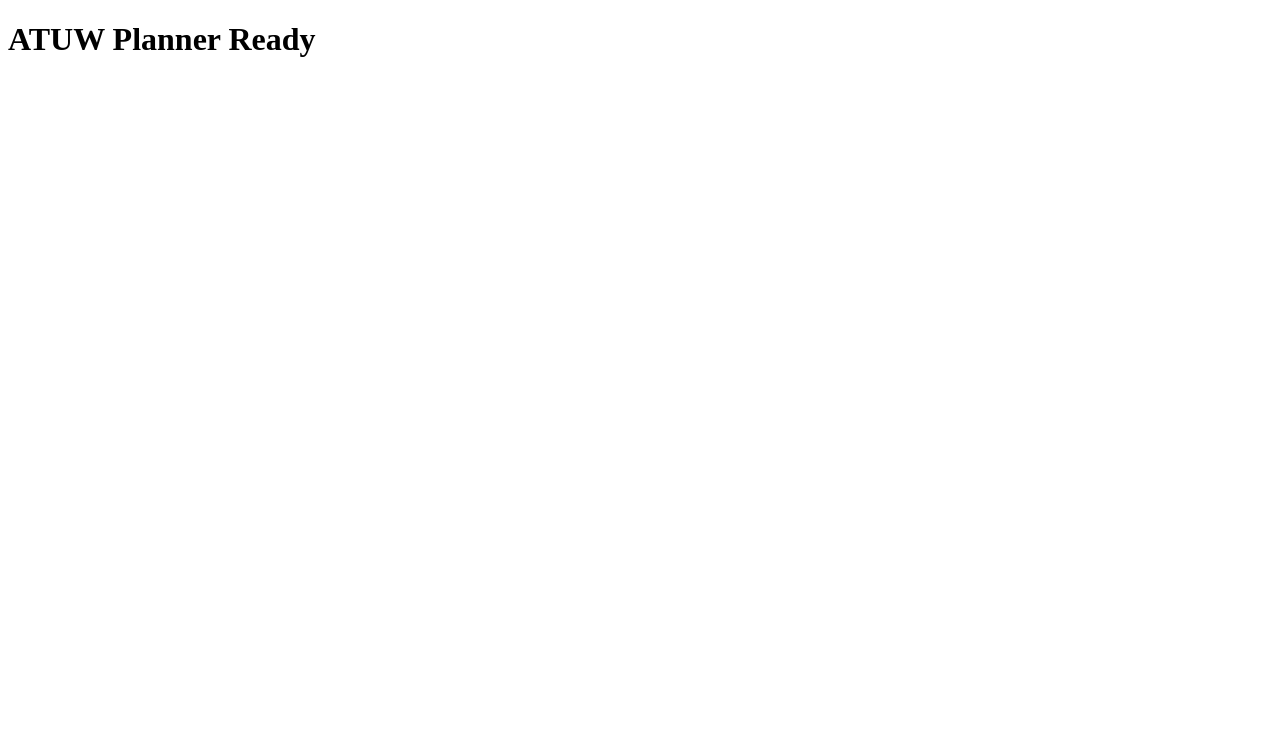
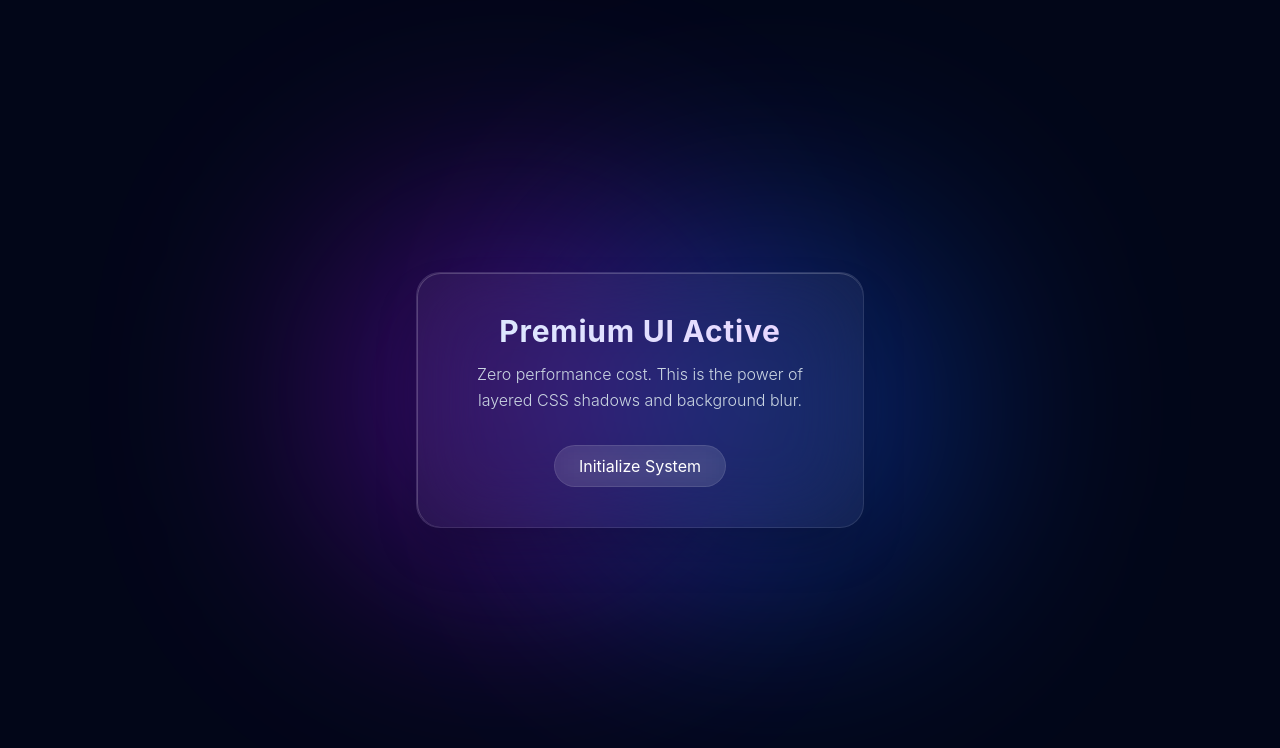
Before and after one commit to AryanChauhanA/ATUW-PLANNER, a React (Vite) app: page / in a window 1280 px wide. Shown: the top 748 px of the page. Built offline with nearby package versions, Linux system fonts and the light colour scheme.

Commit message:
Installed Tailwind CSS and verified Liquid Glass UI

```diff
--- a/package.json
+++ b/package.json
@@ -15,13 +15,17 @@
   },
   "devDependencies": {
     "@eslint/js": "^10.0.1",
+    "@tailwindcss/vite": "^4.3.3",
     "@types/react": "^19.3.0",
     "@types/react-dom": "^19.3.0",
     "@vitejs/plugin-react": "^6.1.2",
+    "autoprefixer": "^10.6.2",
     "eslint": "^10.13.0",
     "eslint-plugin-react-hooks": "^7.1.1",
     "eslint-plugin-react-refresh": "^0.5.7",
     "globals": "^17.13.0",
+    "postcss": "^8.5.32",
+    "tailwindcss": "^4.3.3",
     "vite": "^8.3.5"
   }
 }
--- a/src/App.jsx
+++ b/src/App.jsx
@@ -1,7 +1,29 @@
 function App() {
   return (
-    <div>
-      <h1>ATUW Planner Ready</h1>
+    <div className="relative min-h-screen bg-slate-950 flex items-center justify-center p-4 overflow-hidden">
+
+      {/* Ambient Light Orbs for the glass to refract */}
+      <div className="absolute top-1/4 left-1/4 w-96 h-96 bg-purple-600 rounded-full filter blur-[120px] opacity-40"></div>
+      <div className="absolute bottom-1/4 right-1/4 w-96 h-96 bg-blue-600 rounded-full filter blur-[120px] opacity-40"></div>
+
+      {/* Premium 3D Glass Card */}
+      <div className="relative z-10 bg-white/5 backdrop-blur-2xl shadow-2xl rounded-3xl p-10 max-w-md w-full text-center border border-white/10">
+
+        {/* Glossy Edge Highlight (Simulates 3D Light) */}
+        <div className="absolute inset-0 rounded-3xl border-t border-l border-white/20 pointer-events-none"></div>
+
+        <h1 className="text-3xl font-bold text-transparent bg-clip-text bg-gradient-to-r from-blue-100 to-purple-200 mb-3 tracking-wide">
+          Premium UI Active
+        </h1>
+        <p className="text-slate-300 font-light leading-relaxed">
+          Zero performance cost. This is the power of layered CSS shadows and background blur.
+        </p>
+
+        <button className="mt-8 px-6 py-2 bg-white/10 hover:bg-white/20 border border-white/10 rounded-full text-white transition-all duration-300 backdrop-blur-md">
+          Initialize System
+        </button>
+      </div>
+
     </div>
   )
 }
--- a/src/index.css
+++ b/src/index.css
@@ -0,0 +1 @@
+@import "tailwindcss";
--- a/vite.config.js
+++ b/vite.config.js
@@ -1,7 +1,10 @@
+import { defineConfig } from 'vite'
 import react from '@vitejs/plugin-react'
-import { defineConfig } from 'vite'
+import tailwindcss from '@tailwindcss/vite'
 
-// https://vite.dev/config/
 export default defineConfig({
-  plugins: [react()],
+  plugins: [
+    react(),
+    tailwindcss(),
+  ],
 })
```
Also changed, not shown: 1 other file (tests, documents, lock files or other folders).
